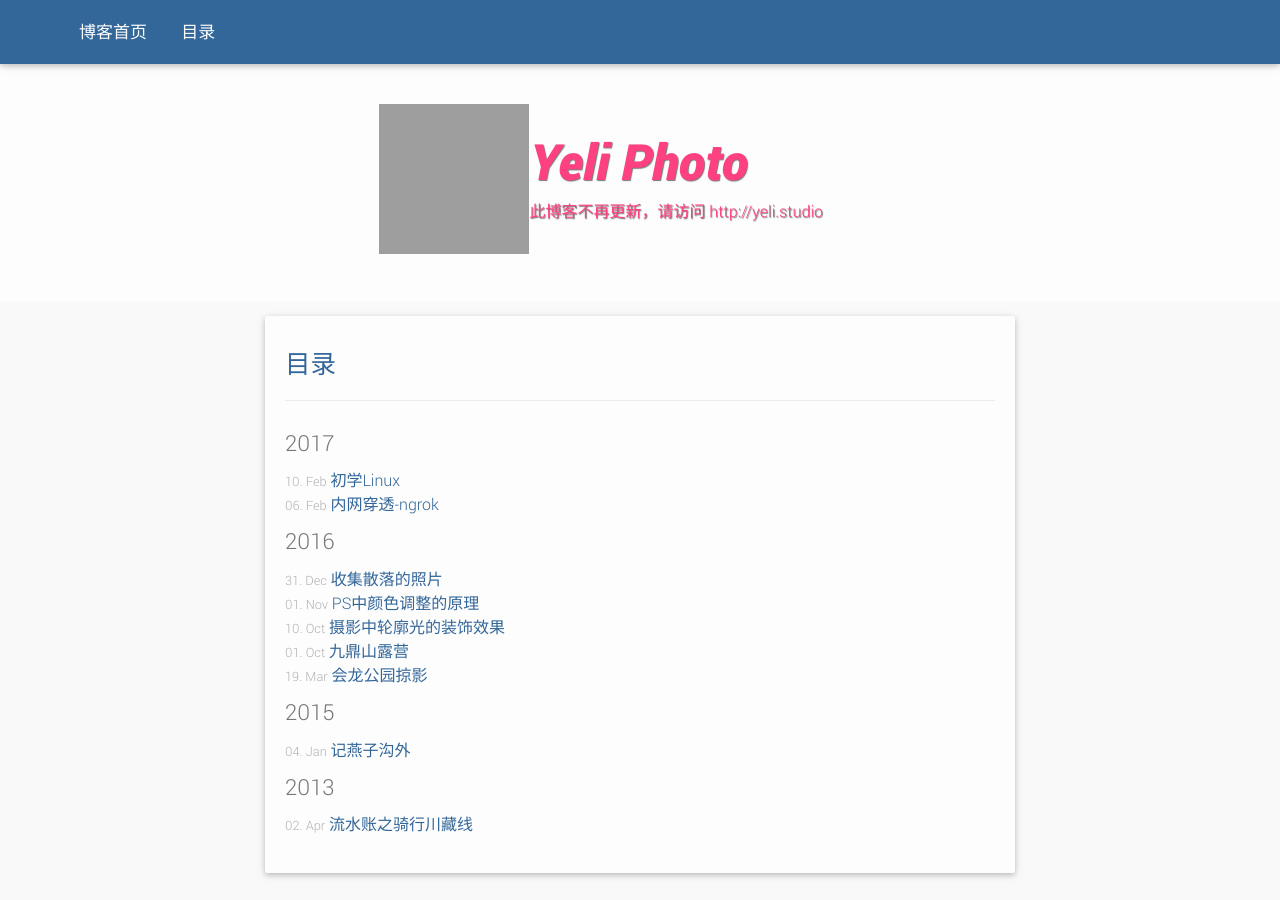
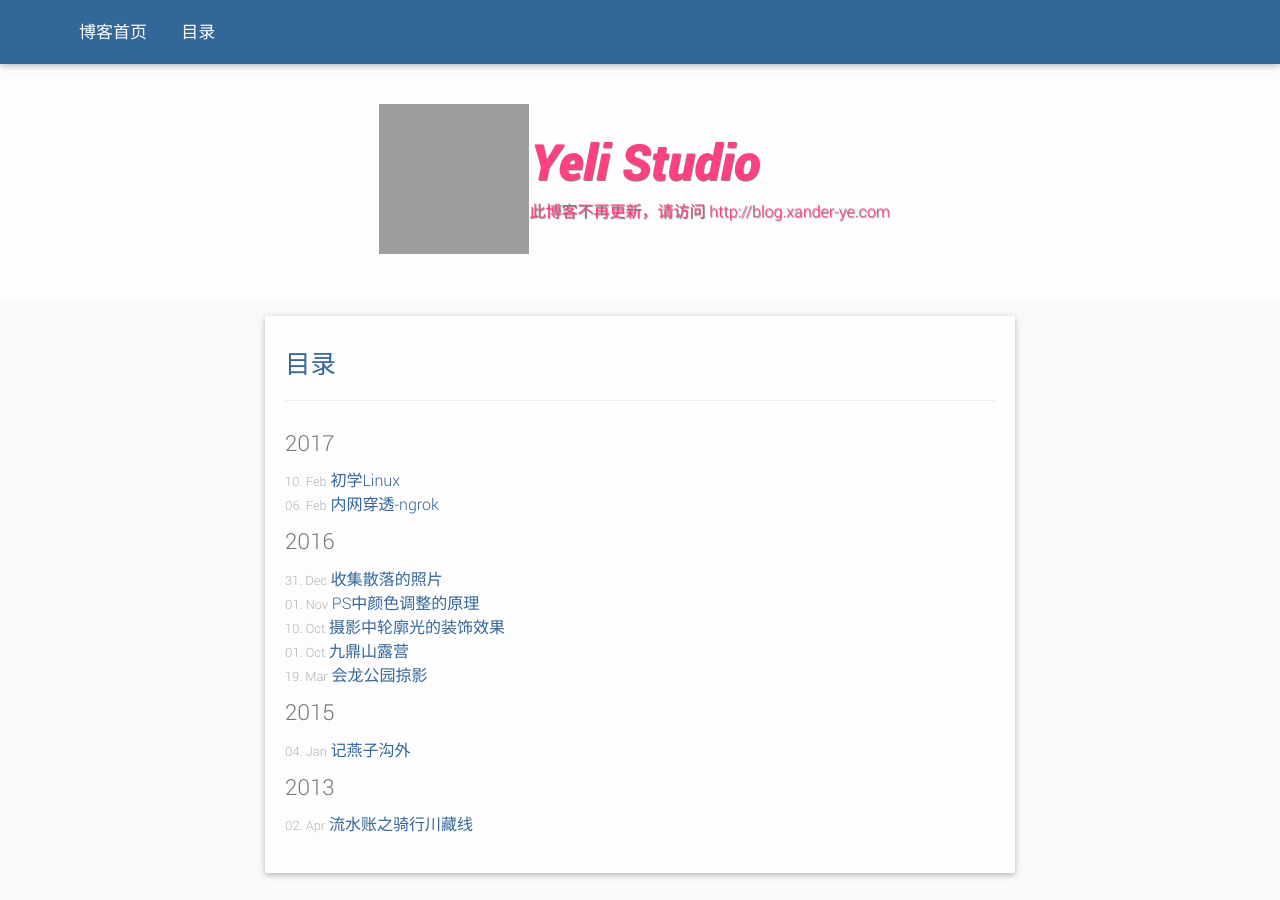
Before and after one commit to zrx89757/myblog, a Jekyll site: the page built from archive/index.md, in a window 1280 px wide and 900 px high. Built offline with Jekyll 4.4.1, drawn with Linux system fonts in a browser that asks for light colours; grey boxes are pictures that could not be loaded.

Commit message:
Update full.html

```diff
--- a/_includes/full.html
+++ b/_includes/full.html
@@ -93,12 +93,12 @@
 
 </style>
 
-<div class="title-full">
+<div class="title-full" href="http://blog.xander-ye.com" target="_black">
 
         <div class="img-hold"><img src="http://upload-images.jianshu.io/upload_images/1271438-a2a58162684a9b36.jpg?imageMogr2/auto-orient/strip%7CimageView2/2/w/1240" class="icon-img"></div>
         <div class="yelilab-hold">
-            <p class="yeli-lab">Yeli Photo</p>
-            <p class="lab-desc">此博客不再更新，请访问 http://yeli.studio</p>
+            <p class="yeli-lab">Yeli Studio</p>
+            <p class="lab-desc">此博客不再更新，请访问 http://blog.xander-ye.com</p>
 
         </div>
         <div class="right-padding"></div>
```
